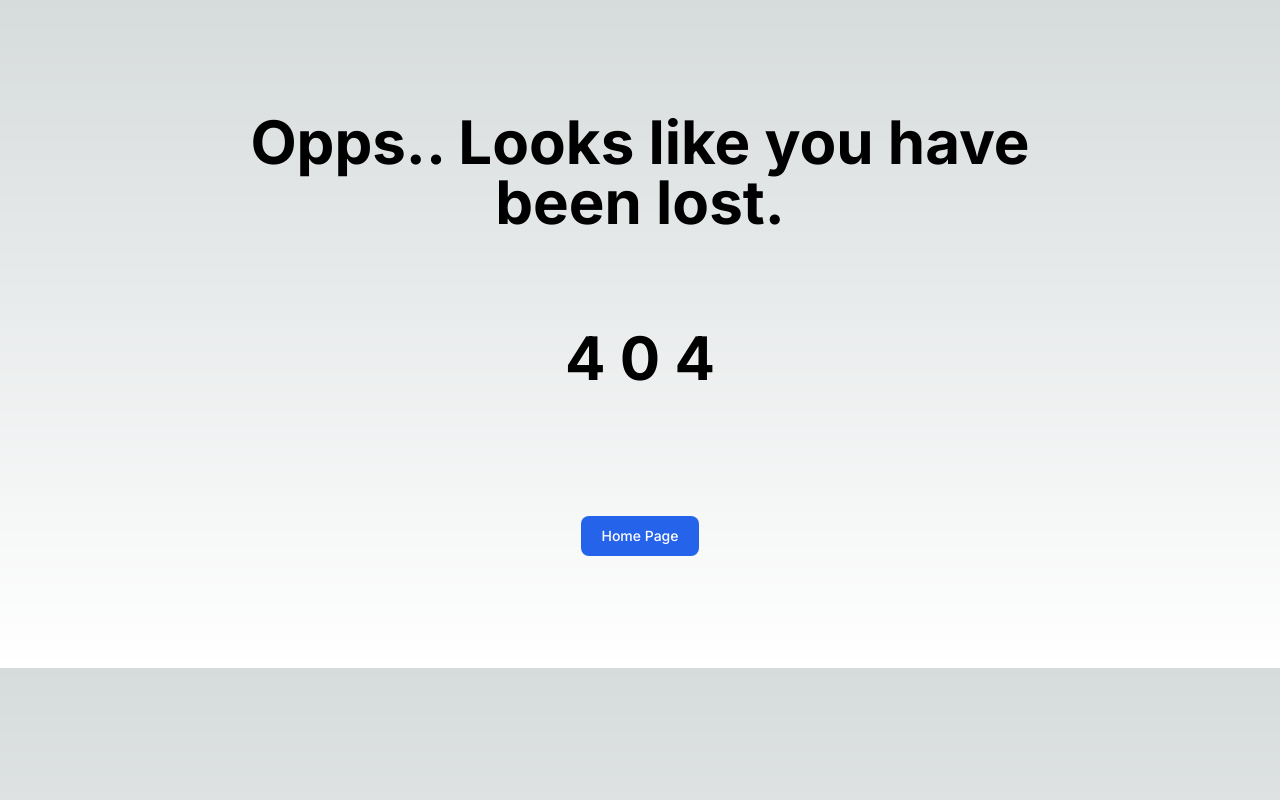
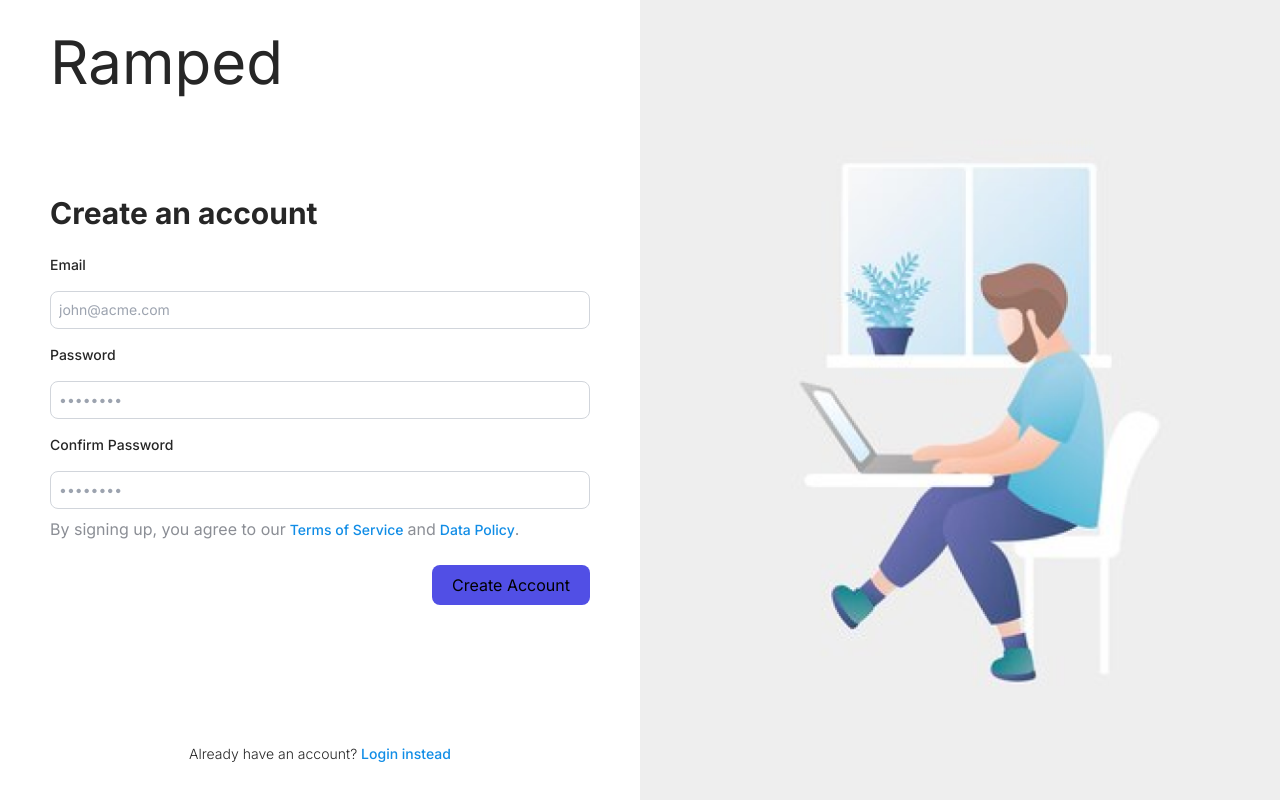
Before and after one commit to loyal812/ramped-ui, a Next.js app: page /auth/register in a window 1280 px wide. Before the commit this address had no page. Built offline with nearby package versions, Linux system fonts and the light colour scheme.

Commit message:
feat: create the auth register ui

```diff
--- /dev/null
+++ b/src/app/auth/register/page.tsx
@@ -0,0 +1,14 @@
+import SignupFormSection from "../../../containers/auth-page/signup-page/form-section";
+import React, { FC } from "react";
+
+interface SignupPageProps { }
+
+const SignupPage: FC<SignupPageProps> = ({ }) => {
+    return (
+        <main>
+            <SignupFormSection />
+        </main>
+    );
+};
+
+export default SignupPage;
--- /dev/null
+++ b/src/components/Forms/SignupForm/index.tsx
@@ -0,0 +1,121 @@
+"use client";
+import React, { FC } from "react";
+import { useRouter } from "next/navigation";
+import Link from "next/link";
+import { useState } from 'react';
+import { validateEmail } from "../../../../utils";
+import Button from "@/components/Buttons";
+import Input from "@/components/InputForms";
+
+interface SignupFormProps { }
+const SignupForm: FC<SignupFormProps> = ({ }) => {
+    const router = useRouter();
+
+    const [email, setEmail] = useState("");
+    const [password, setPassword] = useState("");
+    const [confirm_password, setConfirmPassword] = useState("");
+    const [error, setError] = useState("");
+
+    function validate() {
+        if (!email) {
+            setError("Please fill email field!")
+            alert("Please fill email field!")
+            return false;
+        } else if (!validateEmail(email)) {
+            setError("Invalid email format.")
+            alert("Invalid email format.")
+            return false;
+        } else if (!password) {
+            setError("Please fill password field!")
+            alert("Please fill password field!")
+            return false;
+        } else if (!confirm_password) {
+            setError("Please fill confirm password field!")
+            alert("Please fill confirm password field!")
+            return false;
+        } else if (password !== confirm_password) {
+            setError("Password and confirm password should be match!")
+            alert("Password and confirm password should be match!")
+            return false;
+        }
+
+        return true;
+    }
+
+    const RegisterUser = () => {
+        var validate_result = validate();
+
+        if (validate_result) {
+
+        }
+    }
+
+    return (
+        <>
+            <div className="w-full mx-auto px-[50px] py-8">
+                <h1 className="text-3xl text-text-basic font-bold mb-6">Create an account</h1>
+                <div className="space-y-4">
+                    <div>
+                        <Input
+                            label="Email"
+                            type="email"
+                            name="email"
+                            value={email}
+                            onChange={(e) => setEmail(e.target.value)}
+                            placeholder="john@acme.com"
+                            direction="column"
+                        />
+                    </div>
+                    <div>
+                        <Input
+                            label="Password"
+                            type="password"
+                            name="password"
+                            value={password}
+                            onChange={(e) => setPassword(e.target.value)}
+                            placeholder="••••••••"
+                            direction="column"
+                        />
+                    </div>
+                    <div>
+                        <Input
+                            label="Confirm Password"
+                            type="password"
+                            name="confirm-password"
+                            value={confirm_password}
+                            onChange={(e) => setConfirmPassword(e.target.value)}
+                            placeholder="••••••••"
+                            direction="column"
+                        />
+                    </div>
+                </div>
+                <div className="items-center my-2 text-text-grey">
+                    By signing up, you agree to our
+                    <Link href="/terms-of-service" className="mx-1 text-sm font-medium text-text-cyan hover:underline dark:text-blue-500">Terms of Service</Link>
+                    and
+                    <Link href="/data-policy" className="ml-1 text-sm font-medium text-text-cyan hover:underline dark:text-blue-500">Data Policy</Link>
+                    .
+                </div>
+
+                <div className="flex flex-row-reverse">
+                    <Button
+                        variant="primary"
+                        onClick={() => RegisterUser()}
+                        color="bg-bg-pink hover:opacity-90"
+                        className="mt-4" >
+                        <p className="font-normal">Create Account</p>
+                    </Button>
+                </div>
+            </div>
+
+            {/* Footer */}
+            <div className="flex items-center justify-center">
+                <p className="text-sm text-center font-light text-text-basic dark:text-gray-400">
+                    Already have an account? <Link href="/auth/login" className="font-medium text-text-cyan hover:underline dark:text-blue-500">Login instead</Link>
+                </p>
+            </div>
+        </>
+    );
+};
+
+export default SignupForm;
--- /dev/null
+++ b/src/containers/auth-page/signup-page/form-section/index.tsx
@@ -0,0 +1,37 @@
+import Image from "next/image";
+import React, { FC } from "react";
+import Link from "next/link";
+import SignupForm from "../../../../components/Forms/SignupForm";
+import HeaderBrand from "@/components/Header/Brand";
+
+interface SignupFormSectionProps { }
+
+const SignupFormSection: FC<SignupFormSectionProps> = ({ }) => {
+    return (
+        <main className="bg-bg-white">
+
+            <div className="relative md:flex">
+
+                {/* Content */}
+                <div className="md:w-1/2 h-screen">
+                    <div className="h-full grid content-stretch">
+
+                        <HeaderBrand />
+                        <SignupForm />
+
+                    </div>
+                </div>
+
+                {/* Image and Text Wrapper */}
+                <div className="hidden md:flex md:flex-col justify-center items-center absolute top-0 bottom-0 right-0 md:w-1/2 h-screen bg-bg-basic" aria-hidden="true">
+                    {/* Image */}
+                    <Image className="object-cover" src="/images/auth_page/people_pc.png" width="670" height="670" alt="Authentication" priority />
+                </div>
+
+            </div>
+
+        </main>
+    );
+};
+
+export default SignupFormSection;
```
Also changed, not shown: models/index.ts (added).
